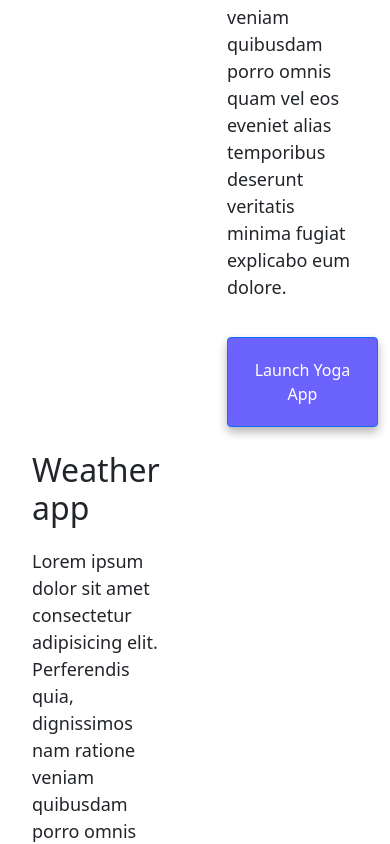
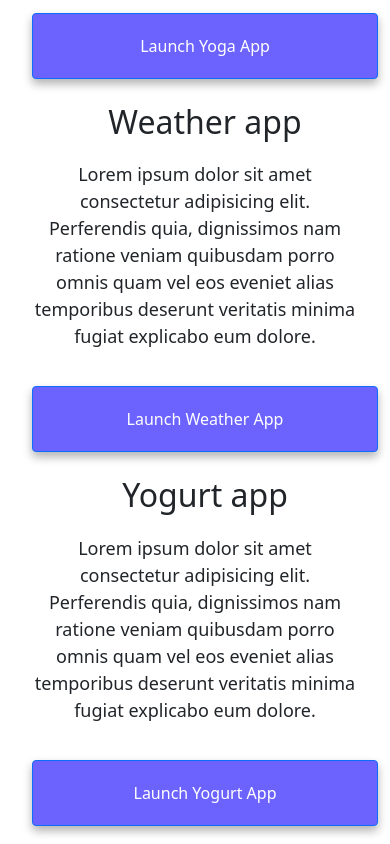
Before and after one commit to Vera-NL/advanced-tools-homework, a plain HTML site: page index.html in a window 390 px wide. Shown: the part 694-1538 px from the top of the page. Drawn offline with nearby package versions, Linux system fonts and the light colour scheme.

Commit message:
Updated responsiveness

```diff
--- a/index.html
+++ b/index.html
@@ -70,7 +70,7 @@
             alt="yoga project"
           />
         </div>
-        <div class="col-6">
+        <div class="col-sm-6">
           <h2 class="header-homepage">
             Yoga app
           </h2>
@@ -91,7 +91,7 @@
         </div>
       </div>
       <div class="row mt-4">
-        <div class="col-6">
+        <div class="col-sm-6">
           <h2 class="header-homepage">
             Weather app
           </h2>
@@ -110,7 +110,7 @@
             >launch weather app</a
           >
         </div>
-        <div class="col-6">
+        <div class="col-sm-6">
           <img
             src="/images/weather.png"
             class="img-fluid rounded d-none d-sm-block"
@@ -120,7 +120,7 @@
         </div>
       </div>
       <div class="row mt-4">
-        <div class="col-6">
+        <div class="col-sm-6">
           <img
             src="/images/yogurt.png"
             class="img-fluid rounded d-none d-sm-block"
@@ -128,7 +128,7 @@
             alt="yogurt project"
           />
         </div>
-        <div class="col-6">
+        <div class="col-sm-6">
           <h2 class="header-homepage">
             Yogurt app
           </h2>
--- a/style.css
+++ b/style.css
@@ -23,15 +23,6 @@
 
   h2 {
     font-size: 48px;
-  }
-
-  @media (max-width: 576px) {
-    h1 {
-      font-size: 48px;
-    }
-    h2 {
-      font-size: 32px;
-    }
   }
 
   h3 {
@@ -120,3 +111,24 @@
   #yogurt-link:hover {
     color: #0d6efd;
   }
+
+  @media (max-width: 576px) {
+    h1 {
+      font-size: 48px;
+    }
+    h2 {
+      font-size: 32px;
+      text-align: center;
+    }
+    .header-homepage {
+        font-size: 32px;
+        text-align: center;
+    }
+    p {
+        text-align: center;
+    }
+    .btn-primary {
+        margin: 0 auto;
+        display: block;
+    }
+  }
```
Also changed, not shown: about.html (+3 -3 lines).
